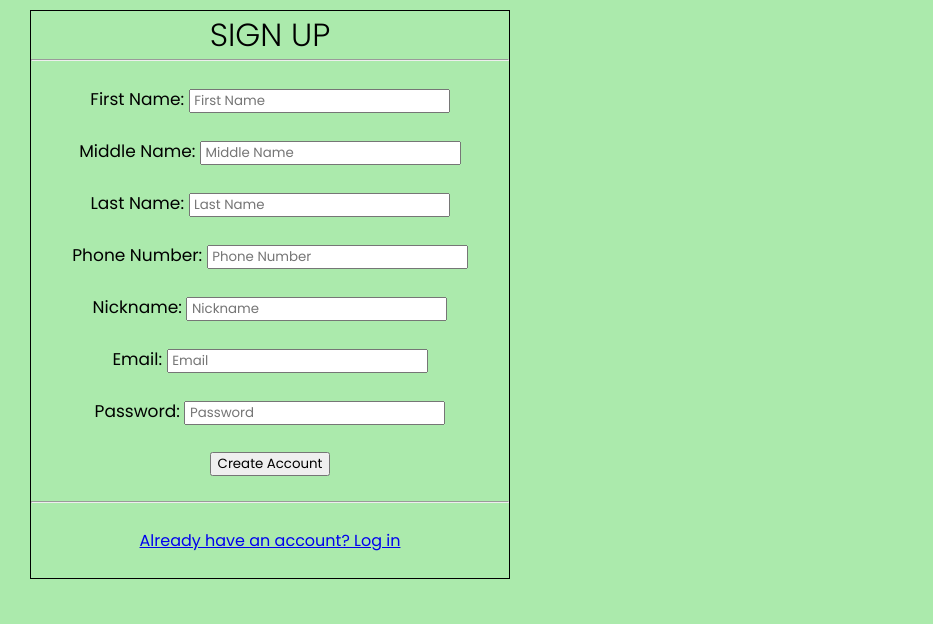
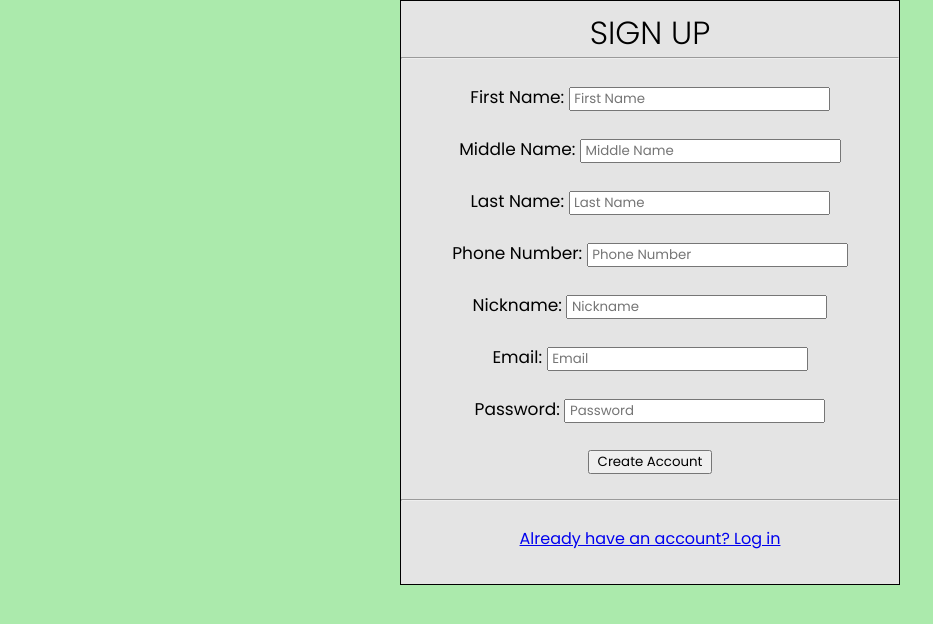
Before and after one commit to jamesolesen911/179-StingerSign, a React (Create React App) app in the folder stingersign/: page /signup in a window 1280 px wide. Shown: the top 624 px of the page, without its empty margins (0-933 px from the left). Built offline with nearby package versions, Linux system fonts and the light colour scheme.

Commit message:
centerd containers and added gray color

```diff
--- a/stingersign/src/components/Login.js
+++ b/stingersign/src/components/Login.js
@@ -60,10 +60,8 @@ export default function Login() {
   };
 
   return (
-    <div style={{class: "container", display: "flex", flexDirection:"column", justifyContent: "space-between", padding: "10px", width:"500px", height:"500px"}}>
-    <div style={{alignSelf: "flex-start", borderWidth: "1px", borderStyle:"solid", width: "100%"}}>
-    <div style={{alignSelf: "flex-start", width: "100%"}}>
-    <main style={{ padding: "1rem 0" }}>
+    <div id="box">
+    <main style={{ padding: "0.5rem 0" }}>
     <div>
       <h1 className="login-header"> LOG IN </h1>
       <hr></hr> <br></br>
@@ -107,7 +105,5 @@ export default function Login() {
     </div>
     </main>
     </div>
-    </div>
-    </div>
   );
 }
--- a/stingersign/src/components/Signup.js
+++ b/stingersign/src/components/Signup.js
@@ -41,10 +41,8 @@ export default function Signup() {
   };
 
   return (
-    <div style={{class: "container", display: "flex", flexDirection:"column", justifyContent: "space-between", padding: "10px", width:"500px", height:"500px" }}>
-    <div style={{alignSelf: "flex-start", borderWidth: "1px", borderStyle:"solid", width: "100%"}}>
-    <div style={{alignSelf: "flex-start", width: "100%"}}>
-    <div>
+    <div id="box">
+      <main style={{ padding: "0.5rem 0" }}>
       <h1> SIGN UP </h1><hr></hr><br></br>
       <form onSubmit={handleSubmit}>
         <label>First Name: </label>
@@ -74,9 +72,7 @@ export default function Signup() {
       <Link to="/">
         <p> Already have an account? Log in</p>
       </Link>
+      </main>
     </div>
-    </div>
-    </div>
-  </div>
   );
 }
--- a/stingersign/src/styles/style.css
+++ b/stingersign/src/styles/style.css
@@ -16,6 +16,16 @@ body
     text-align: center;
 }
 
+#box
+{
+    width: 500px;
+    margin-left: auto;
+    margin-right: auto;
+    height:100%;
+    border:1px solid black;
+    background-color: #e4e4e4;
+}
+
 .login{
         width: 400px;
         overflow: hidden;
@@ -28,6 +38,7 @@ body
 
 h1{
     font-weight:100;
+    text-align: center;
 }
 
 h2{
```
